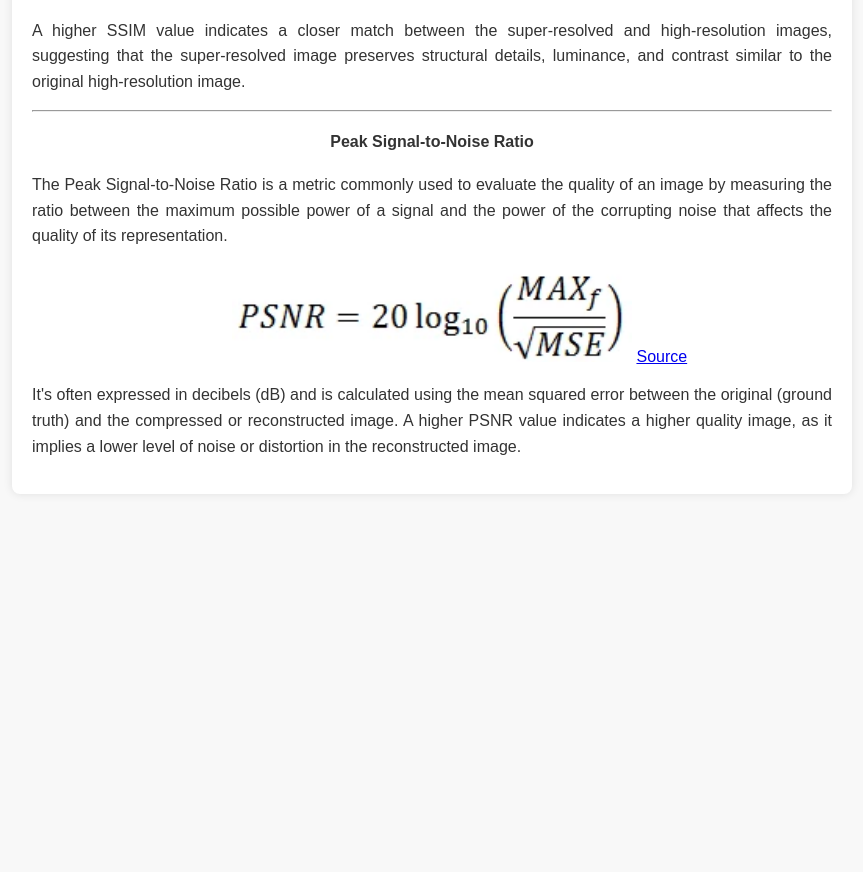
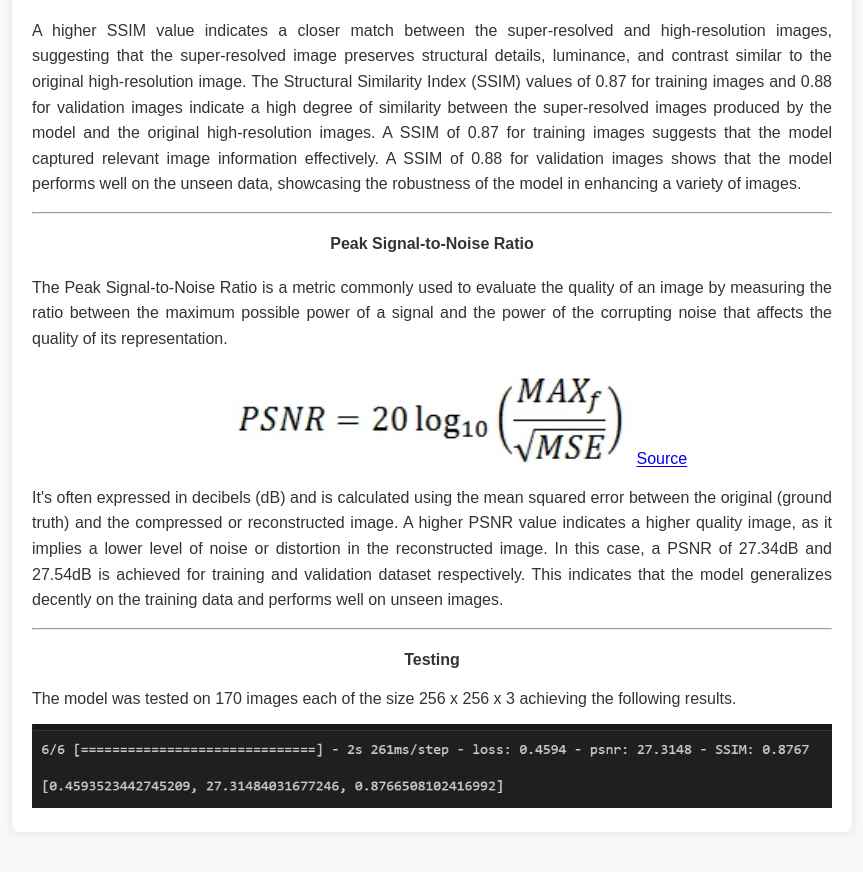
Before and after one commit to kaushikm10/CSCI-5922-Deep-Learning-Project, a Flask app: page /results in a window 1280 px wide. Shown: the part 1337-2209 px from the top of the page, without its empty margins (208-1071 px from the left). Before the commit the page ends 1792 px from the top, so only its background shows below. Run offline with Flask 3, Linux system fonts and the light colour scheme; some libraries are stand-ins or nearby versions.

Commit message:
conclusion and result

```diff
--- a/templates/results.html
+++ b/templates/results.html
@@ -17,8 +17,7 @@
 <section>
 <h1 style="text-align: center;">Results</h1>
 
-<p>After an extensive training process, the image super-resolution model has demonstrated significant improvements, producing high-quality results.</p>
-
+<p>After an extensive training process, the image super-resolution model has demonstrated significant improvements, producing high-quality results.
 <h4 style="text-align: center;">Model Training</h4>
 <p>The model is trained iteratively over 1000 epochs. This extensive training duration allows the model to grasp the complexities of the dataset, progressively improving its ability to generate high-quality, super-resolved images. The use of a batch size of 128 during training ensures efficient updates of the model's weights, striking a balance between computational efficiency and the model's capacity to generalize well to diverse image data. The performance of the model is evaluated using two metrics: 1) Strutural Similarity Index and 2) Peak Signal-to-Noise Ratio. The model's training is facilitated by the Adam optimizer that optimizes the Mean Squared Error loss. This optimizer contributes to the model's efficiency in navigating the complex landscape of image data, enhancing its ability to converge towards optimal results during the training process.</p>
 <hr>
@@ -32,16 +31,19 @@
 <p>The Structural Similarity Index (SSIM) is often used as a metric to assess the quality of the enhanced (super-resolved) images. SSIM evaluates the similarity between the super-resolved image and the original high-resolution image, considering structural information, luminance, and contrast.</p>
 <img src="{{ url_for('static', filename='ssim.svg') }}">
 <a href="https://en.wikipedia.org/wiki/Structural_similarity">Source</a>
-<p>A higher SSIM value indicates a closer match between the super-resolved and high-resolution images, suggesting that the super-resolved image preserves structural details, luminance, and contrast similar to the original high-resolution image.</p>
+<p>A higher SSIM value indicates a closer match between the super-resolved and high-resolution images, suggesting that the super-resolved image preserves structural details, luminance, and contrast similar to the original high-resolution image. The Structural Similarity Index (SSIM) values of 0.87 for training images and 0.88 for validation images indicate a high degree of similarity between the super-resolved images produced by the model and the original high-resolution images. A SSIM of 0.87 for training images suggests that the model captured relevant image information effectively. A SSIM of 0.88 for validation images shows that the model performs well on the unseen data,  showcasing the robustness of the model in enhancing a variety of images.</p>
 <div id="ssim-plot" style="float: auto;"></div>
 <hr>
 <h4 style="text-align: center;">Peak Signal-to-Noise Ratio</h4>
 <p>The Peak Signal-to-Noise Ratio is a metric commonly used to evaluate the quality of an image by measuring the ratio between the maximum possible power of a signal and the power of the corrupting noise that affects the quality of its representation.</p>
 <img src="{{ url_for('static', filename='PSNR_MATH.jpg') }}">
 <a href="https://www.ni.com/en-in/shop/data-acquisition-and-control/add-ons-for-data-acquisition-and-control/what-is-vision-development-module/peak-signal-to-noise-ratio-as-an-image-quality-metric.html">Source</a>
-<p> It's often expressed in decibels (dB) and is calculated using the mean squared error between the original (ground truth) and the compressed or reconstructed image. A higher PSNR value indicates a higher quality image, as it implies a lower level of noise or distortion in the reconstructed image.</p>
+<p> It's often expressed in decibels (dB) and is calculated using the mean squared error between the original (ground truth) and the compressed or reconstructed image. A higher PSNR value indicates a higher quality image, as it implies a lower level of noise or distortion in the reconstructed image. In this case, a PSNR of 27.34dB and 27.54dB is achieved for training and validation dataset respectively. This indicates that the model generalizes decently on the training data and performs well on unseen images.</p>
 <div id="psnr-plot" style="float: auto;"></div>
-
+<hr>
+<h4 style="text-align: center;">Testing</h4>
+The model was tested on 170 images each of the size 256 x 256 x 3 achieving the following results.</p>
+<img style="width: 100%; margin-left: 0%;" src="{{ url_for('static', filename='testres.png') }}">
 
 </section>
 
```
Also changed, not shown: templates/conclusion.html (+8 -1 lines), static/testres.png (added).
